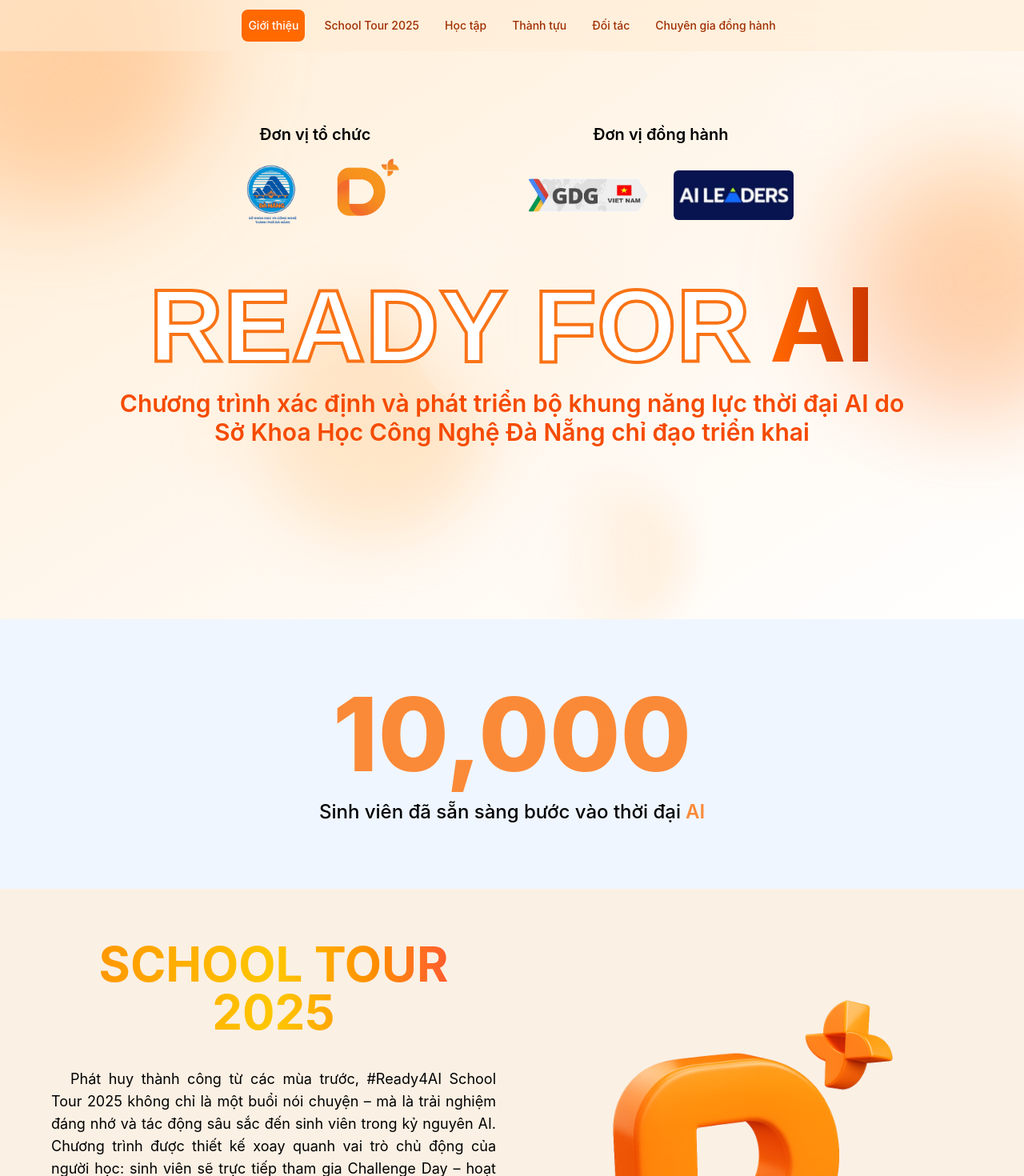
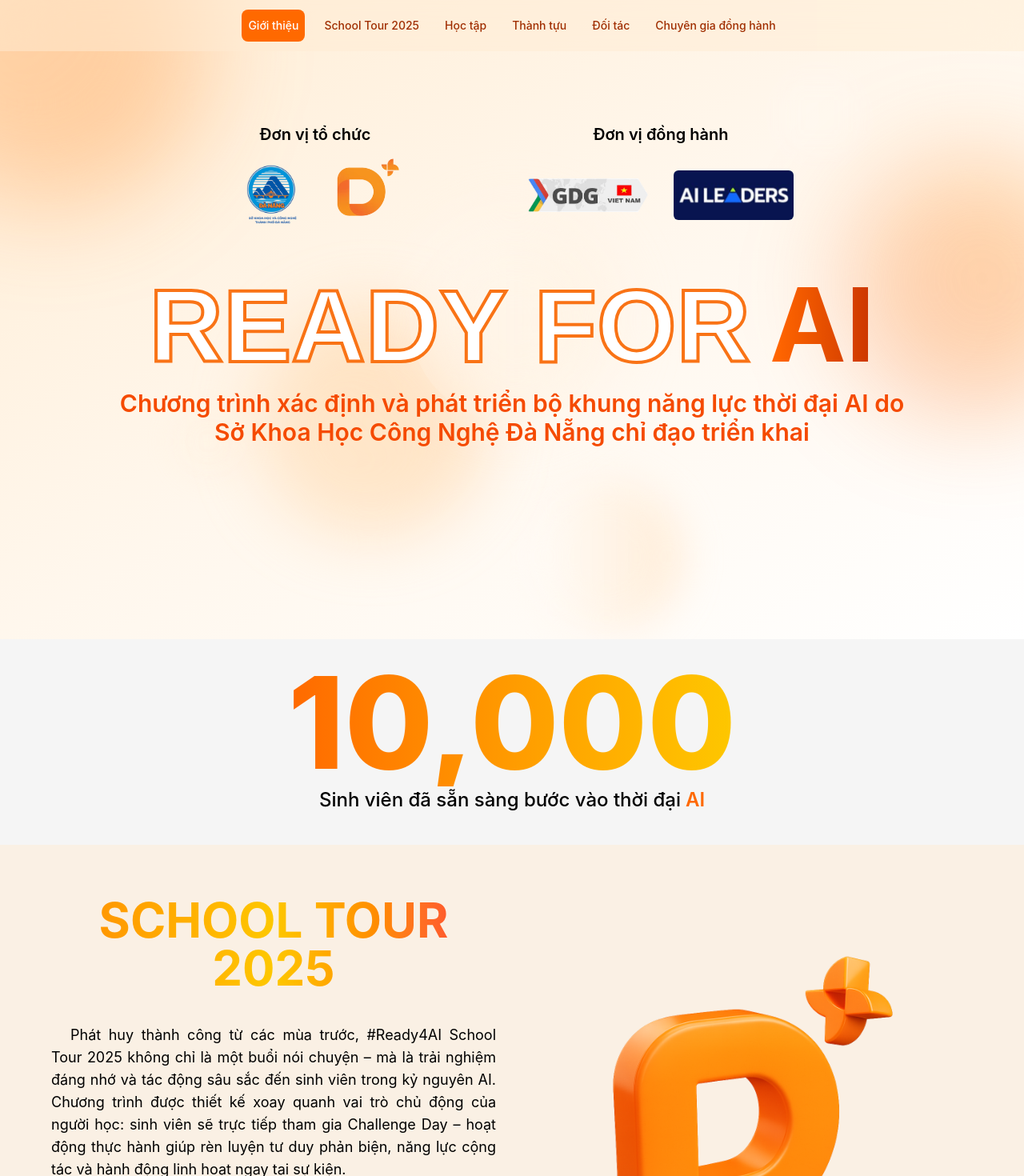
Before and after one commit to thienbuidev/SchoolTour-LandingPage, a React (Vite) app: page / in a window 1280 px wide. Shown: the top 1470 px of the page at 80% size. Built offline with nearby package versions, Linux system fonts and the light colour scheme.

Commit message:
fix ui version 3

```diff
--- a/src/pages/HomePage/Achievement.tsx
+++ b/src/pages/HomePage/Achievement.tsx
@@ -67,7 +67,7 @@ const Counter: React.FC<CounterProps> = ({
 
 const AchievementSection: React.FC = () => {
   return (
-    <div className="py-10 px-4 md:px-10 max-w-[1200px] mx-auto bg-blue-50">
+    <div className="py-10 px-4 md:px-10 max-w-[1200px] mx-auto">
       <Row gutter={32} align="middle">
         <Col
           xs={24}
--- a/src/pages/HomePage/HomePage.tsx
+++ b/src/pages/HomePage/HomePage.tsx
@@ -79,6 +79,7 @@ const HomePage = () => {
           className="scroll-mt-24"
         >
           <Introduction />
+          <Target />
         </div>
         {/* <div
           id="ready4ai"
@@ -90,15 +91,6 @@ const HomePage = () => {
           <Ready4AI />
         </div> */}
         <div
-          id="target"
-          ref={(el) => {
-            sectionRefs.current[1] = el;
-          }}
-          className="scroll-mt-16"
-        >
-          {<Target />}
-        </div>
-        <div
           id="schooltour"
           ref={(el) => {
             sectionRefs.current[2] = el;
@@ -109,7 +101,7 @@ const HomePage = () => {
 
           <div className="flex justify-center bg-[#faf0e4] p-10">
             <Divider
-              className="!w-[900px] !min-w-0 !border-[#ff6900] !border-2 rounded-full !m-0"
+              className="!w-[600px] !min-w-0 !border-[#ff6900] !border-2 rounded-full !m-0"
               orientation="center"
               plain
             ></Divider>
--- a/src/pages/HomePage/Introduction.tsx
+++ b/src/pages/HomePage/Introduction.tsx
@@ -7,8 +7,8 @@ import AILeaderIC from '../../assets/aileadervn.png';
 const Introduction = () => {
   return (
     <div
-      className="flex flex-col justify-start items-center pt-[90px]"
-      style={{ minHeight: 'calc(100vh - 90px)' }}
+      className="min-h-screen flex flex-col justify-start items-center pt-[90px]"
+      style={{ minHeight: 'calc(100vh - 65px)' }}
     >
       <div className="flex flex-row justify-between items-center gap-4 sm:gap-20 md:gap-40 h-full">
         <div className="flex flex-col justify-center items-center gap-3">
--- a/src/pages/HomePage/Network.tsx
+++ b/src/pages/HomePage/Network.tsx
@@ -16,7 +16,7 @@ import HPCLogo from '../../assets/company/heatmob.png';
 import AMAXLogo from '../../assets/company/Logo-Rikkei.png';
 import NVIDIAGLogo from '../../assets/company/madison-technologies.png';
 import EnouvoLogo from '../../assets/company/Mor.png';
-import RikeiLogo from '../../assets/company/MOZIASOFT.png';
+import RikeiLogo from '../../assets/company/Avoca.png';
 import RikaiLogo from '../../assets/company/mrp.png';
 import CMCLogo from '../../assets/company/Napa global.png';
 import EnableStartupLogo from '../../assets/company/Paracel.png';
--- a/src/pages/HomePage/Ready4AIPrograms.tsx
+++ b/src/pages/HomePage/Ready4AIPrograms.tsx
@@ -9,16 +9,19 @@ const Ready4AIPrograms = () => {
           src={PymaridIC}
           alt="Ready4AI"
           preview={false}
-          className="w-full max-w-xs sm:min-w-xs md:max-w-md lg:max-w-lg p-2 md:p-0"
+          className="w-full max-w-sm sm:min-w-xs md:min-w-sm lg:min-w-lg p-2 md:p-0"
         />
 
         <div className="relative text-left md:text-justify max-w-full md:max-w-xl lg:max-w-2xl pl-4 md:pl-6">
           <div className="before:content-[''] before:absolute before:left-0 before:top-0 before:bottom-0 before:w-1 before:bg-gradient-to-b before:from-yellow-400 before:to-red-500" />
 
           <div className="ml-2 md:ml-4 space-y-4">
-            <div className="text-2xl sm:text-3xl md:text-4xl lg:text-5xl font-extrabold uppercase">
-              <span className="text-transparent bg-clip-text bg-gradient-to-r from-orange-500 to-yellow-500">
-                KHUNG NĂNG LỰC READY FOR AI
+            <div className="text-2xl sm:text-3xl md:text-4xl lg:text-5xl font-extrabold uppercase leading-tight">
+              <span className="block text-transparent bg-clip-text bg-gradient-to-r from-yellow-500 to-orange-500">
+                KHUNG NĂNG LỰC
+              </span>
+              <span className="block text-transparent bg-clip-text bg-gradient-to-r from-orange-500 to-orange-700 drop-shadow-lg">
+                READY FOR AI
               </span>
             </div>
 
--- a/src/pages/HomePage/Speaker.tsx
+++ b/src/pages/HomePage/Speaker.tsx
@@ -9,37 +9,37 @@ import SourmackDarbouyImg from '../../assets/speakers/SourmackDarbouy.jpg';
 const speakers = [
   {
     name: 'Mr. Duong Tran',
-    position: 'Head of Engineering Alpha Bits',
+    position: ['Head of Engineering Alpha Bits', 'CTO Co-founder at SENCAR'],
     image: DuongTranImg,
     description: 'Description of speaker',
   },
   {
     name: 'Mr. Hai Nguyen',
-    position: 'CEO at AvocaAI',
+    position: ['Co-founder & CEO at AvocaAI'],
     image: HaiNguyenImg,
     description: 'Description of speaker',
   },
   {
     name: 'Mr. Hoang Pham',
-    position: 'CEO Devplus',
+    position: ['CEO Devplus'],
     image: HoangPhamImg,
     description: 'Description of speaker',
   },
   {
     name: 'Mr. Quoc Thao',
-    position: 'CEO AMIT',
+    position: ['CEO AMIT'],
     image: QuocThaoImg,
     description: 'Description of speaker',
   },
   {
     name: 'Mr. Stephen Warren',
-    position: 'Sales Director, APAC at Atility & Abeeway ',
+    position: ['Senior Project Manager Company X'],
     image: STEPHENWARRENImg,
     description: 'Description of speaker',
   },
   {
     name: 'Mr. Sourmack Darbouy',
-    position: 'Senior Project Manager Company X',
+    position: ['Sales Director, APAC at Atility & Abeeway'],
     image: SourmackDarbouyImg,
     description: 'Description of speaker',
   },
@@ -47,16 +47,17 @@ const speakers = [
 
 const Speaker = () => {
   return (
-    <div className="bg-blue-50 md:p-8 lg:p-16 p-4 pb-8">
+    <div className="md:p-8 lg:p-16 p-4 pb-8">
       <div className="flex flex-col gap-2 max-w-[1000px] mx-auto">
         <div className="md:text-5xl text-3xl font-bold text-center md:mb-12 mb-2 uppercase text-[#ff6900]">
           Chuyên gia đồng hành
         </div>
         <div className="grid md:grid-cols-3 grid-cols-2 md:gap-4 gap-3">
-          {speakers.map((speaker) => (
+          {speakers.map((speaker, index) => (
             <div
               key={speaker.name}
-              className="flex flex-col bg-white rounded-2xl overflow-hidden shadow-lg hover:shadow-xl transition-shadow duration-300"
+              className="flex flex-col bg-white rounded-2xl overflow-hidden shadow-lg hover:shadow-2xl transition-all duration-300 hover:scale-105 animate-fade-in-up"
+              style={{ animationDelay: `${200 + index * 100}ms` }}
             >
               <Image
                 src={speaker.image}
@@ -69,7 +70,9 @@ const Speaker = () => {
                   {speaker.name}
                 </div>
                 <div className="text-sm md:text-base font-medium opacity-90">
-                  {speaker.position}
+                  {speaker.position.map((pos: string, idx: number) => (
+                    <div key={idx}>{pos}</div>
+                  ))}
                 </div>
                 {/* <div className="text-sm text-white/80">{speaker.description}</div> */}
               </div>
@@ -77,6 +80,23 @@ const Speaker = () => {
           ))}
         </div>
       </div>
+      <style>{`
+        @keyframes fade-in-up {
+          from {
+            opacity: 0;
+            transform: translateY(30px);
+          }
+          to {
+            opacity: 1;
+            transform: translateY(0);
+          }
+        }
+
+        .animate-fade-in-up {
+          animation: fade-in-up 0.8s ease-out forwards;
+          opacity: 0;
+        }
+      `}</style>
     </div>
   );
 };
--- a/src/pages/HomePage/Target.tsx
+++ b/src/pages/HomePage/Target.tsx
@@ -15,7 +15,7 @@ const ZoomText: React.FC<{
 
           setTimeout(() => {
             setScale('normal');
-          }, 650);
+          }, 450);
         }
       },
       { threshold: 0.5 }
@@ -30,8 +30,8 @@ const ZoomText: React.FC<{
       ref={ref}
       className={`inline-block transition-transform duration-700 ease-in-out ${className}`}
       style={{
-        transform: scale === 'zoomOut' ? 'scale(1.25)' : 'scale(1)',
-        transition: 'transform 0.7s ease-in-out',
+        transform: scale === 'zoomOut' ? 'scale(1.75)' : 'scale(1.25)',
+        transition: 'transform 0.2s ease-in-out',
       }}
     >
       {children}
@@ -41,14 +41,16 @@ const ZoomText: React.FC<{
 
 const AIStudent: React.FC = () => {
   return (
-    <div className="bg-blue-50 px-4 sm:px-6 md:px-10 py-12 sm:py-16 md:py-20">
+    <div className="bg-[#f5f5f5] px-4 sm:px-2 md:px-10 py-3 sm:py-2 md:py-5 lg:py-10">
       <div className="flex flex-col items-center text-center">
-        <h2 className="text-5xl sm:text-6xl md:text-8xl lg:text-9xl font-extrabold text-[#fb8a38] mb-4">
-          <ZoomText>10,000</ZoomText>
+        <h2 className="text-8xl sm:text-8xl md:text-8xl lg:text-9xl font-extrabold mb-4">
+          <ZoomText className="text-transparent bg-clip-text bg-gradient-to-r from-orange-500 to-yellow-400 ">
+            10,000
+          </ZoomText>
         </h2>
         <p className="text-lg sm:text-xl md:text-2xl font-medium text-black leading-snug max-w-2xl">
           Sinh viên đã sẵn sàng bước vào thời đại
-          <span className="text-[#fb8a38] font-semibold"> AI</span>
+          <span className="text-orange-500 font-semibold"> AI</span>
         </p>
       </div>
     </div>
```
